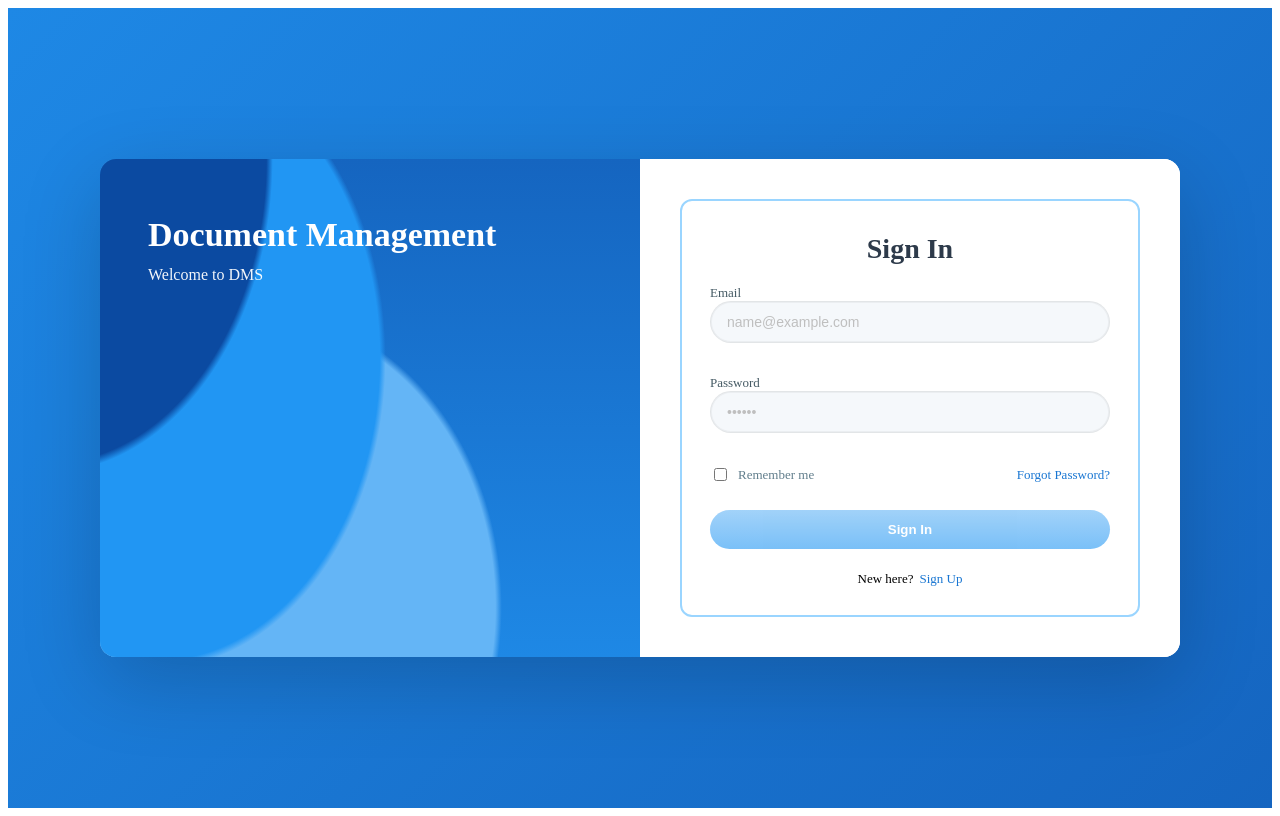
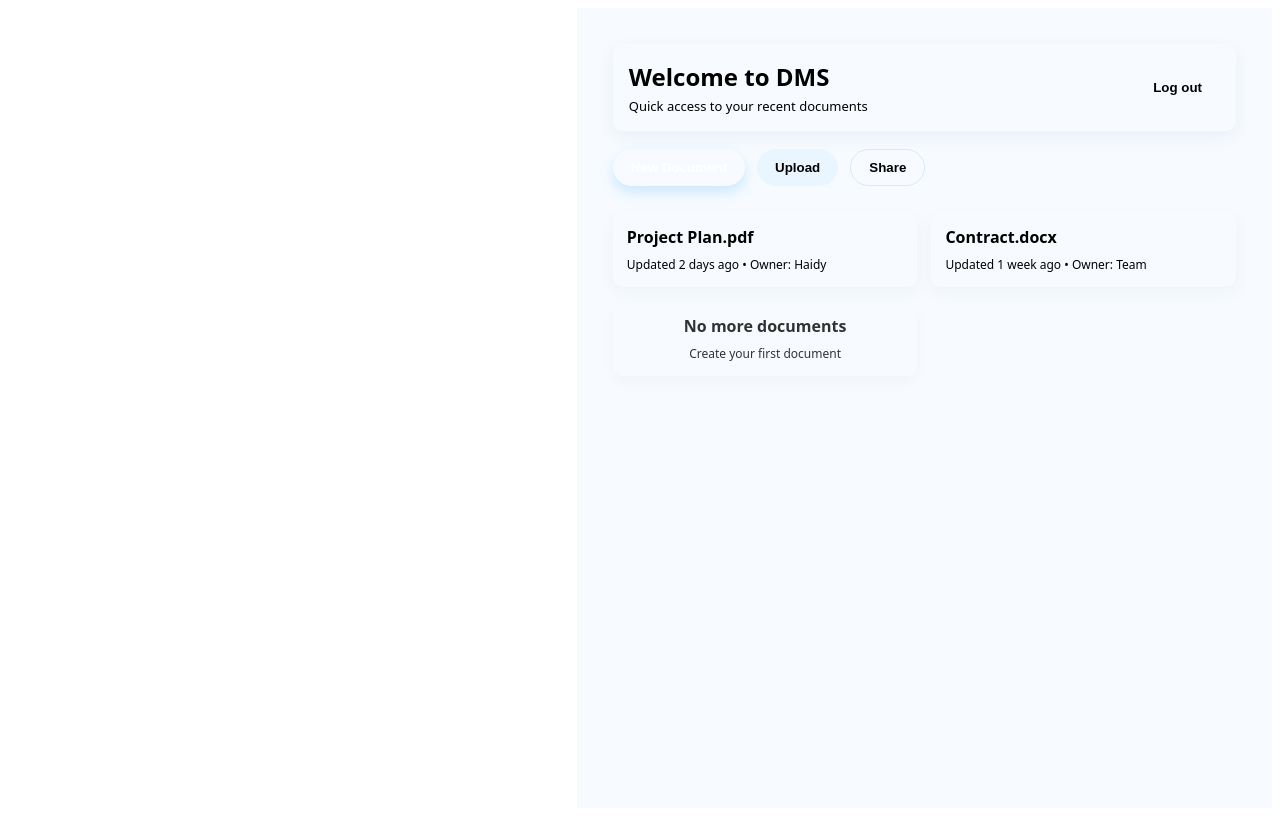
Before and after one commit to Haidyasser/Document-Management-Sytem-FrontEnd, an Angular app: page / in a window 1280 px wide. Before the commit this address led to /login. Built offline with nearby package versions, Linux system fonts and the light colour scheme.

Commit message:
add workspace page

```diff
--- a/angular.json
+++ b/angular.json
@@ -110,11 +110,13 @@
               }
             ],
             "styles": [
-              "src/styles.css"
+              "src/styles.css",
+              "node_modules/@fortawesome/fontawesome-free/css/all.min.css"
             ]
           }
-        }
+
       }
     }
   }
 }
+}
--- a/package.json
+++ b/package.json
@@ -22,12 +22,15 @@
   },
   "private": true,
   "dependencies": {
+    "@angular/cdk": "^20.2.10",
     "@angular/common": "^20.3.0",
     "@angular/compiler": "^20.3.0",
     "@angular/core": "^20.3.0",
     "@angular/forms": "^20.3.0",
+    "@angular/material": "^20.2.10",
     "@angular/platform-browser": "^20.3.0",
     "@angular/router": "^20.3.0",
+    "@fortawesome/fontawesome-free": "^7.1.0",
     "rxjs": "~7.8.0",
     "tslib": "^2.3.0",
     "zone.js": "~0.15.0"
--- a/src/app/app-module.ts
+++ b/src/app/app-module.ts
@@ -7,6 +7,7 @@ import { AppRoutingModule } from './app-routing-module';
 import { App } from './app';
 import { LoginComponent } from './login/login.component';
 import { RegisterComponent } from './register/register.component';
+import { HomeWorkspaceComponent } from './home-workspace/home-workspace';
 
 @NgModule({
   declarations: [
@@ -19,6 +20,7 @@ import { RegisterComponent } from './register/register.component';
     ReactiveFormsModule,
     LoginComponent,
     RegisterComponent,
+    HomeWorkspaceComponent,
   ],
   providers: [
     provideBrowserGlobalErrorListeners()
--- /dev/null
+++ b/src/app/home-workspace/home-workspace.css
@@ -0,0 +1,131 @@
+/* Layout */
+.workspace-container {
+  display: flex;
+  height: 100vh;
+  background-color: #f8fafc;
+  font-family: 'Inter', sans-serif;
+}
+
+/* Sidebar */
+.sidebar {
+  width: 250px;
+  background-color: #0a2e5c;
+  color: white;
+  padding: 20px;
+  display: flex;
+  flex-direction: column;
+}
+
+.logo {
+  text-align: center;
+  font-size: 1.5rem;
+  font-weight: bold;
+  margin-bottom: 30px;
+}
+
+.nav-links {
+  list-style: none;
+  padding: 0;
+}
+
+.nav-links li {
+  padding: 12px 10px;
+  border-radius: 8px;
+  display: flex;
+  align-items: center;
+  gap: 10px;
+  cursor: pointer;
+}
+
+.nav-links li:hover,
+.nav-links .active {
+  background-color: #1e3a8a;
+}
+
+/* Main Content */
+.main-content {
+  flex: 1;
+  display: flex;
+  flex-direction: column;
+}
+
+/* Top Bar */
+.top-bar {
+  display: flex;
+  justify-content: space-between;
+  align-items: center;
+  padding: 20px 40px;
+  background-color: white;
+  border-bottom: 1px solid #e5e7eb;
+}
+
+.right-icons {
+  display: flex;
+  align-items: center;
+  gap: 20px;
+}
+
+.avatar {
+  width: 35px;
+  height: 35px;
+  border-radius: 50%;
+}
+
+/* Workspaces Section */
+.workspaces {
+  padding: 40px;
+}
+
+.workspace-header {
+  display: flex;
+  justify-content: space-between;
+  align-items: center;
+  margin-bottom: 30px;
+}
+
+.create-btn {
+  background-color: #2563eb;
+  color: white;
+  padding: 10px 18px;
+  border: none;
+  border-radius: 8px;
+  font-weight: 500;
+  cursor: pointer;
+}
+
+.create-btn:hover {
+  background-color: #1e40af;
+}
+
+/* Folder Grid */
+.workspace-grid {
+  display: grid;
+  grid-template-columns: repeat(auto-fit, minmax(220px, 1fr));
+  gap: 20px;
+}
+
+.folder-card {
+  background-color: white;
+  border: 1px solid #e5e7eb;
+  border-radius: 10px;
+  padding: 30px;
+  text-align: center;
+  transition: 0.2s;
+  cursor: pointer;
+}
+
+.folder-card:hover {
+  transform: translateY(-4px);
+  box-shadow: 0 2px 10px rgba(0,0,0,0.1);
+}
+
+.folder-icon {
+  font-size: 50px;
+  color: #9ca3af;
+  margin-bottom: 10px;
+}
+
+.folder-card p {
+  font-weight: 500;
+  color: #111827;
+}
--- /dev/null
+++ b/src/app/home-workspace/home-workspace.html
@@ -0,0 +1,44 @@
+<div class="workspace-container">
+  <!-- Sidebar -->
+  <aside class="sidebar">
+    <h2 class="logo">DMS</h2>
+    <ul class="nav-links">
+      <li><i class="fa fa-home"></i> Dashboard</li>
+      <li class="active"><i class="fa fa-folder"></i> Workspaces</li>
+      <li><i class="fa fa-file"></i> Documents</li>
+      <li><i class="fa fa-search"></i> Search</li>
+      <li><i class="fa fa-user"></i> Profile</li>
+      <li><i class="fa fa-cog"></i> Settings</li>
+      <li><i class="fa fa-power-off"></i> Logout</li>
+    </ul>
+  </aside>
+
+  <!-- Main Content -->
+  <main class="main-content">
+    <!-- Top Bar -->
+    <header class="top-bar">
+      <h1>Document Management System</h1>
+      <div class="right-icons">
+        <i class="fa fa-bell"></i>
+        <img src="https://i.pravatar.cc/40" alt="User" class="avatar">
+      </div>
+    </header>
+
+    <!-- Workspaces -->
+    <section class="workspaces">
+      <div class="workspace-header">
+        <h2>Workspaces</h2>
+        <button class="create-btn">
+          <i class="fa fa-plus"></i> Create Workspace
+        </button>
+      </div>
+
+      <div class="workspace-grid">
+        <div class="folder-card" *ngFor="let folder of folders">
+          <i class="fa fa-folder folder-icon"></i>
+          <p>{{ folder.name }}</p>
+        </div>
+      </div>
+    </section>
+  </main>
+</div>
--- /dev/null
+++ b/src/app/home-workspace/home-workspace.ts
@@ -0,0 +1,18 @@
+import { Component } from '@angular/core';
+import { CommonModule } from '@angular/common'; // 1. Import CommonModule
+
+@Component({
+  selector: 'app-home-workspace',
+  standalone: true, // 2. Make the component standalone
+  imports: [CommonModule], // 3. Import CommonModule here
+  templateUrl: './home-workspace.html',
+  styleUrls: ['./home-workspace.css']
+})
+export class HomeWorkspaceComponent {
+  folders = [
+    { name: 'Internship Docs' },
+    { name: 'School Papers' },
+    { name: 'Financial' },
+    { name: 'Legal' },
+  ];
+}
--- /dev/null
+++ b/src/app/home/home.component.css
@@ -0,0 +1,109 @@
+:root{
+  --blue-1: #0b61c0;
+  --blue-2: #2ea0ff;
+  --panel-bg: #ffffff;
+  --muted: #6b7680;
+}
+
+.home-screen{
+  min-height:100vh;
+  display:flex;
+  gap:0;
+  font-family: system-ui, -apple-system, "Segoe UI", Roboto, "Helvetica Neue", Arial;
+}
+
+/* left promo matches login colors */
+.home-promo{
+  flex:1 1 45%;
+  background: linear-gradient(135deg, var(--blue-1) 0%, #1b96f0 40%, var(--blue-2) 100%);
+  color: #fff;
+  display:flex;
+  flex-direction:column;
+  justify-content:center;
+  align-items:center;
+  text-align:center;
+  padding:48px;
+  box-sizing:border-box;
+}
+.promo-title{
+  margin:0;
+  font-size:2.6rem;
+  font-weight:700;
+}
+.promo-sub{
+  margin-top:10px;
+  opacity:0.92;
+}
+
+/* right content */
+.home-main{
+  flex:1 1 55%;
+  background: #f7fbff;
+  padding:36px;
+  box-sizing:border-box;
+  display:flex;
+  flex-direction:column;
+  gap:18px;
+}
+
+/* topbar */
+.topbar{
+  display:flex;
+  justify-content:space-between;
+  align-items:center;
+  border-radius:10px;
+  padding:16px;
+  background: var(--panel-bg);
+  box-shadow: 0 6px 18px rgba(12,55,99,0.06);
+}
+.topbar h2{ margin:0 0 4px 0; }
+.muted{ color:var(--muted); margin:0; font-size:13px; }
+
+/* actions */
+.actions{
+  display:flex;
+  gap:12px;
+}
+.btn{
+  padding:10px 18px;
+  border-radius:999px;
+  border:none;
+  cursor:pointer;
+  font-weight:600;
+}
+.btn.primary{
+  background: linear-gradient(180deg,var(--blue-2), #66bfff);
+  color:#fff;
+  box-shadow: 0 6px 14px rgba(46,160,255,0.22);
+}
+.btn.secondary{
+  background: #eaf6ff;
+  color: var(--blue-1);
+}
+.btn.outline{
+  background: transparent;
+  border:1px solid #d5e9ff;
+  color: var(--blue-1);
+}
+.btn.ghost{
+  background: transparent;
+  border: none;
+  color: var(--blue-1);
+}
+
+/* document cards */
+.cards{
+  display:grid;
+  grid-template-columns: repeat(auto-fill,minmax(220px,1fr));
+  gap:14px;
+  margin-top:8px;
+}
+.card{
+  background:var(--panel-bg);
+  padding:14px;
+  border-radius:10px;
+  box-shadow: 0 6px 18px rgba(12,55,99,0.04);
+}
+.card h3{ margin:0 0 8px 0; font-size:1rem; }
+.card .meta{ margin:0; color:var(--muted); font-size:12px; }
+.card.ghost{ opacity:0.8; text-align:center; }
--- /dev/null
+++ b/src/app/home/home.component.html
@@ -0,0 +1,41 @@
+<div class="home-screen">
+  <aside class="home-promo">
+    <h1 class="promo-title">Document Management</h1>
+    <p class="promo-sub">Manage, share and secure your documents</p>
+  </aside>
+
+  <main class="home-main">
+    <header class="topbar">
+      <div class="topbar-left">
+        <h2>Welcome to DMS</h2>
+        <p class="muted">Quick access to your recent documents</p>
+      </div>
+      <div class="topbar-right">
+        <button class="btn ghost" (click)="logout()">Log out</button>
+      </div>
+    </header>
+
+    <section class="actions">
+      <button class="btn primary">New Document</button>
+      <button class="btn secondary">Upload</button>
+      <button class="btn outline">Share</button>
+    </section>
+
+    <section class="cards">
+      <article class="card">
+        <h3>Project Plan.pdf</h3>
+        <p class="meta">Updated 2 days ago • Owner: Haidy</p>
+      </article>
+
+      <article class="card">
+        <h3>Contract.docx</h3>
+        <p class="meta">Updated 1 week ago • Owner: Team</p>
+      </article>
+
+      <article class="card ghost">
+        <h3>No more documents</h3>
+        <p class="meta">Create your first document</p>
+      </article>
+    </section>
+  </main>
+</div>
--- /dev/null
+++ b/src/app/home/home.component.ts
@@ -0,0 +1,20 @@
+import { Component } from '@angular/core';
+import { CommonModule } from '@angular/common';
+import { RouterModule, Router } from '@angular/router';
+import { AuthService } from '../auth.service';
+
+@Component({
+  selector: 'app-home',
+  templateUrl: './home.component.html',
+  styleUrls: ['./home.component.css'],
+  standalone: true,
+  imports: [CommonModule, RouterModule]
+})
+export class HomeComponent {
+  constructor(private auth: AuthService, private router: Router) {}
+
+  logout() {
+    this.auth.logout();
+    this.router.navigate(['/login']);
+  }
+}
```
Also changed, not shown: src/app/app-routing-module.ts (+5 -2 lines), 1 other file (tests, documents, lock files or other folders).
